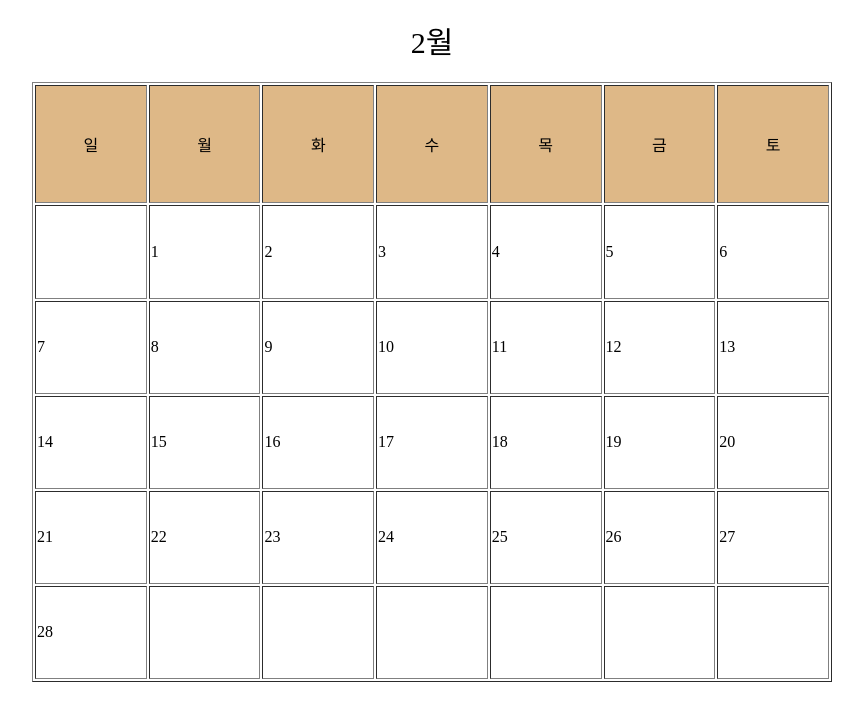
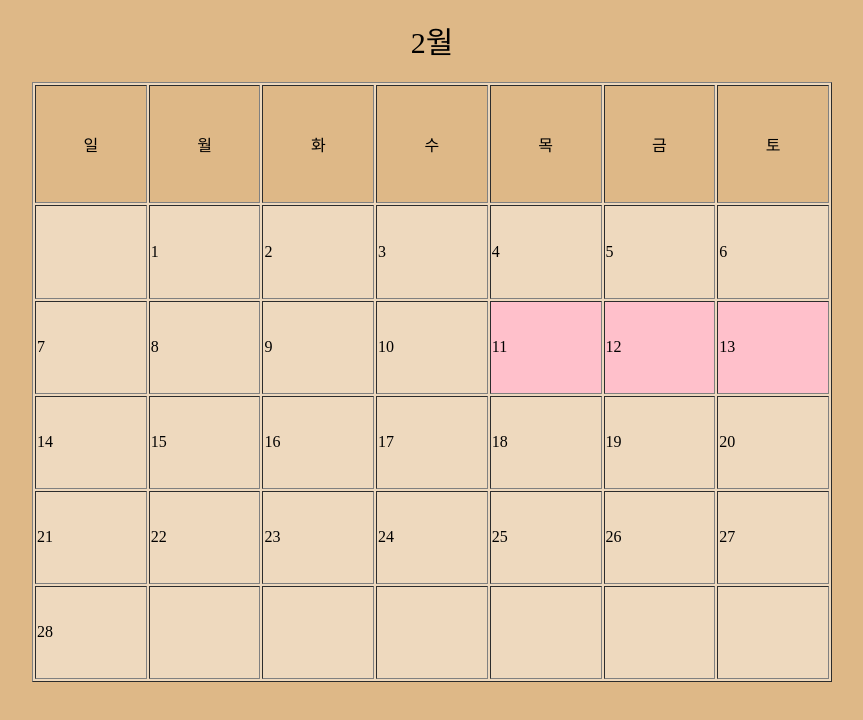
Before and after one commit to jola7373/HelloWorld, a plain HTML site: page 출석체크.html in a window 1280 px wide. Shown: the whole page, without its empty margins (208-1071 px from the left). Drawn offline with Linux system fonts and the light colour scheme.

Commit message:
ㅇㅇㅇ

```diff
--- a/출석체크.html
+++ b/출석체크.html
@@ -6,7 +6,7 @@
     <title>출석체크</title>
     <style>
         body {
-            background-color: rgb(255, 255, 255);
+            background-color: burlywood;
         }
         caption{
             font-size: 30px;
@@ -40,7 +40,7 @@
         </tr>
 
         <tr>
-            <td>7</td><td>8</td><td>9</td><td>10</td><td>11</td><td>12</td><td>13</td>
+            <td>7</td><td>8</td><td>9</td><td>10</td><td bgcolor="pink">11</td><td bgcolor="pink">12</td><td bgcolor="pink">13</td>
         </tr>
 
         <tr>
```
